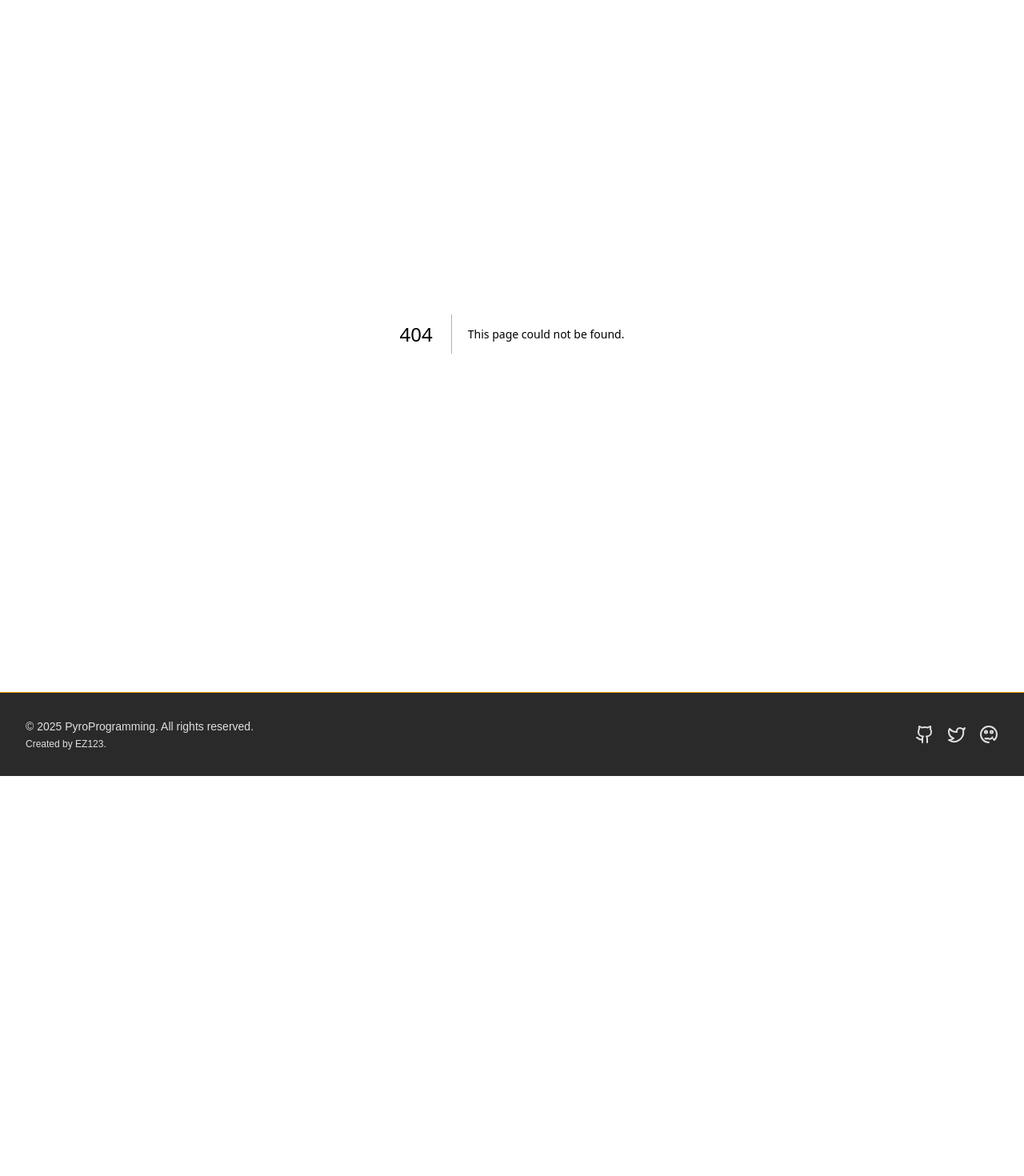
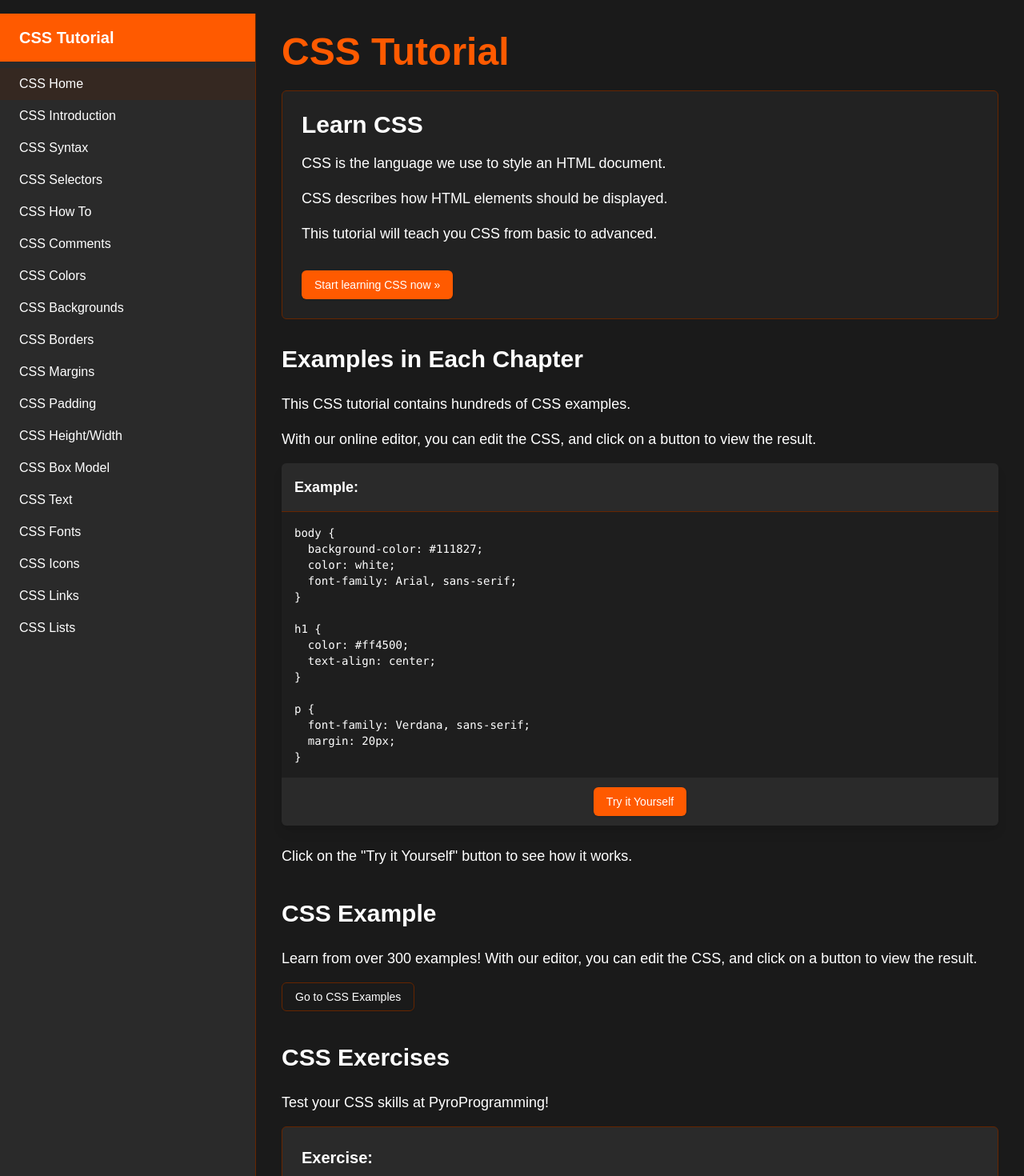
Before and after one commit to 321EZ123/PyroProgramming, a Next.js app: page /tutorials/css in a window 1280 px wide. Before the commit this address had no page. Shown: the part 112-1582 px from the top of the page at 80% size. Before the commit the page ends 1082 px from the top, so only its background shows below. Built offline with nearby package versions, Linux system fonts and the light colour scheme.

Commit message:
on le grind

```diff
--- /dev/null
+++ b/src/app/tutorials/css/page.tsx
@@ -0,0 +1,180 @@
+"use client";
+
+import { Button } from "@/components/ui/button";
+import Link from "next/link";
+
+export default function CssTutorialHome() {
+  return (
+    <div className="max-w-4xl mx-auto">
+      <h1 className="text-5xl font-bold mb-6 text-primary">CSS Tutorial</h1>
+
+      <div className="bg-card/50 border border-fire-darker p-6 rounded-md mb-8">
+        <h2 className="text-3xl font-bold mb-4">Learn CSS</h2>
+        <p className="text-lg mb-4">
+          CSS is the language we use to style an HTML document.
+        </p>
+        <p className="text-lg mb-4">
+          CSS describes how HTML elements should be displayed.
+        </p>
+        <p className="text-lg mb-4">
+          This tutorial will teach you CSS from basic to advanced.
+        </p>
+        <Button className="bg-primary hover:bg-primary/90 text-white mt-4">
+          <Link href="/tutorials/css/intro">Start learning CSS now »</Link>
+        </Button>
+      </div>
+
+      <div className="mb-10">
+        <h2 className="text-3xl font-bold mb-6">Examples in Each Chapter</h2>
+        <p className="text-lg mb-4">
+          This CSS tutorial contains hundreds of CSS examples.
+        </p>
+        <p className="text-lg mb-4">
+          With our online editor, you can edit the CSS, and click on a button to view the result.
+        </p>
+
+        <div className="bg-[#1E1E1E] rounded-md overflow-hidden shadow-lg mb-6">
+          <div className="bg-card p-4 border-b border-fire-darker">
+            <h3 className="text-lg font-semibold">Example:</h3>
+          </div>
+          <div className="p-4 text-white font-mono text-sm">
+            <pre className="language-css">
+              <code>{`body {
+  background-color: #111827;
+  color: white;
+  font-family: Arial, sans-serif;
+}
+
+h1 {
+  color: #ff4500;
+  text-align: center;
+}
+
+p {
+  font-family: Verdana, sans-serif;
+  margin: 20px;
+}`}</code>
+            </pre>
+          </div>
+          <div className="bg-card p-3 flex justify-center">
+            <Button variant="default" className="bg-primary hover:bg-primary/90 text-white">
+              Try it Yourself
+            </Button>
+          </div>
+        </div>
+
+        <p className="text-lg">
+          Click on the "Try it Yourself" button to see how it works.
+        </p>
+      </div>
+
+      <div className="mb-10">
+        <h2 className="text-3xl font-bold mb-6">CSS Example</h2>
+        <p className="text-lg mb-4">
+          Learn from over 300 examples! With our editor, you can edit the CSS, and click on a button to view the result.
+        </p>
+
+        <Button variant="outline" className="border-fire-darker hover:bg-fire-darker/10">
+          <Link href="/tutorials/css/examples">Go to CSS Examples</Link>
+        </Button>
+      </div>
+
+      <div className="mb-10">
+        <h2 className="text-3xl font-bold mb-6">CSS Exercises</h2>
+        <p className="text-lg mb-4">
+          Test your CSS skills at PyroProgramming!
+        </p>
+
+        <div className="bg-card border border-fire-darker rounded-md p-6 mb-6">
+          <h3 className="text-xl font-bold mb-4">Exercise:</h3>
+          <p className="mb-4">Set the color of all p elements to "red":</p>
+
+          <div className="bg-[#1E1E1E] p-4 text-white font-mono text-sm rounded mb-4">
+            <pre className="language-css">
+              <code>{`p {
+  ___: red;
+}`}</code>
+            </pre>
+          </div>
+
+          <Button className="bg-primary hover:bg-primary/90 text-white">
+            Submit Answer »
+          </Button>
+        </div>
+
+        <Button variant="outline" className="border-fire-darker hover:bg-fire-darker/10">
+          <Link href="/tutorials/css/exercises">Start CSS Exercises</Link>
+        </Button>
+      </div>
+
+      <div className="mb-10">
+        <h2 className="text-3xl font-bold mb-6">CSS Quiz</h2>
+        <p className="text-lg mb-4">
+          Test your CSS skills with our CSS Quiz!
+        </p>
+        <Button className="bg-primary hover:bg-primary/90 text-white">
+          <Link href="/tutorials/css/quiz">Start CSS Quiz</Link>
+        </Button>
+      </div>
+
+      <div className="mb-10">
+        <h2 className="text-3xl font-bold mb-6">CSS References</h2>
+        <p className="text-lg mb-4">
+          At PyroProgramming you will find complete CSS references of all properties and selectors with syntax, examples, browser support, and more:
+        </p>
+
+        <div className="grid grid-cols-1 md:grid-cols-2 gap-4">
+          <Button variant="outline" className="border-fire-darker hover:bg-fire-darker/10 py-3 h-auto">
+            CSS Properties Reference
+          </Button>
+          <Button variant="outline" className="border-fire-darker hover:bg-fire-darker/10 py-3 h-auto">
+            CSS Selectors Reference
+          </Button>
+          <Button variant="outline" className="border-fire-darker hover:bg-fire-darker/10 py-3 h-auto">
+            CSS Functions Reference
+          </Button>
+          <Button variant="outline" className="border-fire-darker hover:bg-fire-darker/10 py-3 h-auto">
+            CSS Animatable Reference
+          </Button>
+          <Button variant="outline" className="border-fire-darker hover:bg-fire-darker/10 py-3 h-auto">
+            CSS Aural Reference
+          </Button>
+          <Button variant="outline" className="border-fire-darker hover:bg-fire-darker/10 py-3 h-auto">
+            CSS Web Safe Fonts
+          </Button>
+          <Button variant="outline" className="border-fire-darker hover:bg-fire-darker/10 py-3 h-auto">
+            CSS Color References
+          </Button>
+          <Button variant="outline" className="border-fire-darker hover:bg-fire-darker/10 py-3 h-auto">
+            CSS Default Values
+          </Button>
+        </div>
+      </div>
+
+      <div className="bg-card/50 border border-fire-darker p-6 rounded-md mb-8">
+        <h2 className="text-3xl font-bold mb-4">Kickstart your career</h2>
+        <p className="text-lg mb-4">
+          Get certified by completing the CSS course
+        </p>
+        <Button className="bg-primary hover:bg-primary/90 text-white mt-2">
+          Learn More
+        </Button>
+      </div>
+
+      <div className="mb-10">
+        <h2 className="text-3xl font-bold mb-6">Video: CSS Crash Course</h2>
+        <div className="bg-[#1E1E1E] rounded-md overflow-hidden">
+          <div className="p-8 text-center text-white">
+            <div className="inline-block bg-primary text-white text-3xl font-bold p-4 mb-4">
+              CSS Crash Course
+            </div>
+            <p className="text-xl mb-4">in just 35 minutes</p>
+            <Button className="bg-primary hover:bg-primary/90 text-white">
+              Watch Video
+            </Button>
+          </div>
+        </div>
+      </div>
+    </div>
+  );
+}
```
